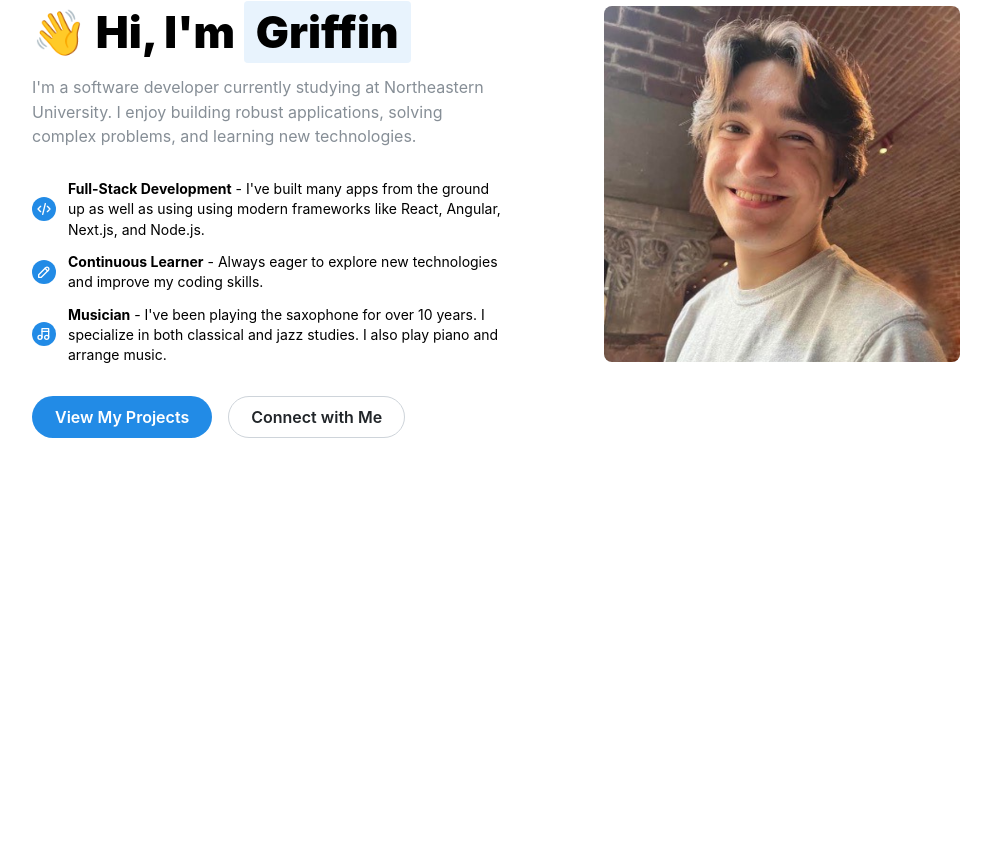
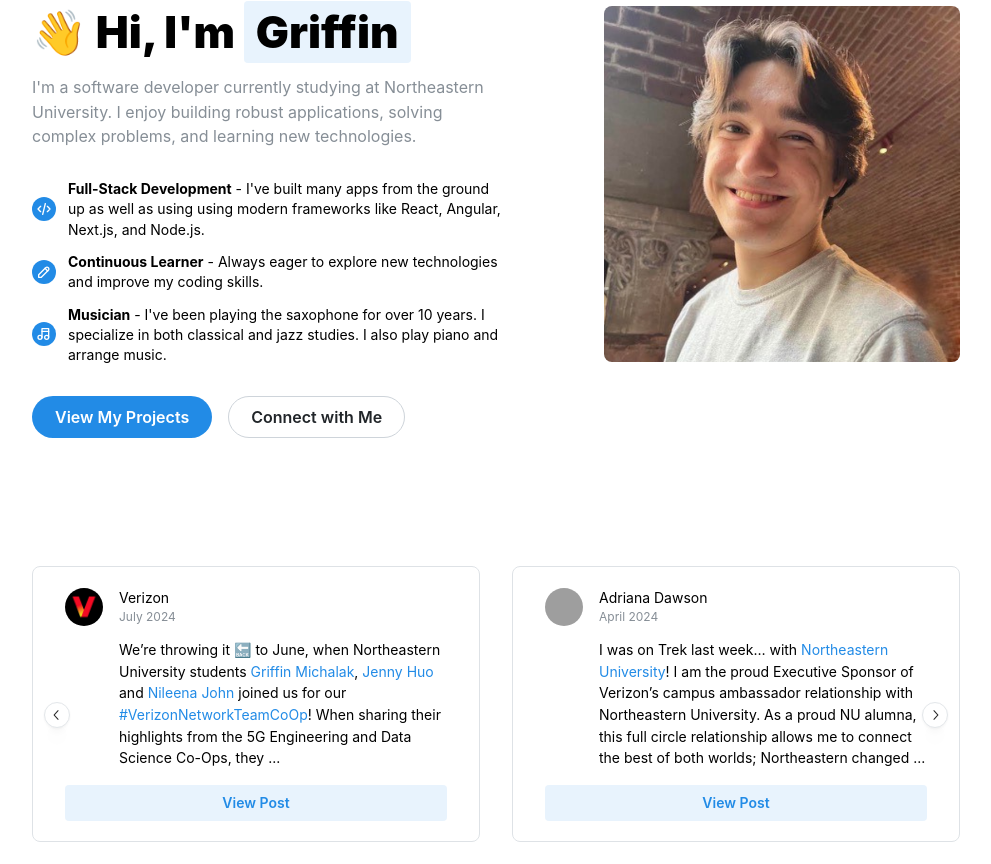
Before and after one commit to GriffinMichalak/gm-website, a Next.js app: page /about in a window 1280 px wide. Shown: the part 182-1046 px from the top of the page, without its empty margins (144-1135 px from the left). Before the commit the page ends 800 px from the top, so only its background shows below. Built offline with nearby package versions, Linux system fonts and the light colour scheme; grey boxes are pictures that could not be loaded.

Commit message:
feat: feature articles

```diff
--- a/components/AboutPage/AboutPage.tsx
+++ b/components/AboutPage/AboutPage.tsx
@@ -1,5 +1,6 @@
 import classes from './AboutPage.module.scss';
-import { IconBriefcase, IconCheck, IconCode, IconMusic, IconPencil } from '@tabler/icons-react';
+import { IconCheck, IconCode, IconMusic, IconPencil } from '@tabler/icons-react';
+import { Carousel } from '@mantine/carousel';
 import {
   Button,
   Container,
@@ -13,10 +14,55 @@ import {
 } from '@mantine/core';
 import { useMediaQuery } from '@mantine/hooks';
 import pfp from '../../assets/pfp.png';
+import verizon from '../../assets/verizon.png';
+import { MediaPost } from '../MediaPost/MediaPost';
 
 export function AboutPage() {
   const theme = useMantineTheme();
   const isMobile = useMediaQuery(`(max-width: ${theme.breakpoints.sm})`);
+
+  const featuredPosts = [
+    {
+      id: 1,
+      author: 'Verizon',
+      date: 'July 2024',
+      content:
+        '<p> We’re throwing it 🔙 to June, when Northeastern University students <a href="https://www.linkedin.com/in/griffinmichalak/" rel="noopener noreferrer" target="_blank">Griffin Michalak</a>, <a href="https://www.linkedin.com/in/jenny-huo88/" rel="noopener noreferrer" target="_blank">Jenny Huo</a> and <a href="https://www.linkedin.com/in/nileena-john/" rel="noopener noreferrer" target="_blank">Nileena John</a> joined us for our <a href="https://www.linkedin.com/feed/hashtag/?keywords=verizonnetworkteamcoop&highlightedUpdateUrns=urn%3Ali%3Aactivity%3A7223673673298128896" rel="noopener noreferrer" target="_blank">#VerizonNetworkTeamCoOp</a>! When sharing their highlights from the 5G Engineering and Data Science Co-Ops, they ...</p>',
+      image: verizon,
+      link: 'https://www.linkedin.com/feed/update/urn:li:activity:7223673673298128896/',
+    },
+    {
+      id: 2,
+      author: 'Adriana Dawson',
+      date: 'April 2024',
+      content:
+        '<p> I was on Trek last week… with <a href="https://www.linkedin.com/school/northeastern-university/posts/?feedView=all" rel="noopener noreferrer" target="_blank">Northeastern University</a>! I am the proud Executive Sponsor of Verizon’s campus ambassador relationship with Northeastern University. As a proud NU alumna, this full circle relationship allows me to connect the best of both worlds; Northeastern changed ...</p>',
+      image:
+        'https://media.licdn.com/dms/image/v2/C4E03AQGS65gvnVo0Eg/profile-displayphoto-shrink_400_400/profile-displayphoto-shrink_400_400/0/1632655330399?e=1749081600&v=beta&t=j0mXwFGObIUWGid-TTPAYfoMVlF8gSomZ5KXUuzJM1c',
+      link: 'https://www.linkedin.com/posts/adrianadawson_verizon-northeasternuniversity-engagement-activity-7173004231631589376--if9?utm_source=share&utm_medium=member_desktop&rcm=ACoAADLPCWAB9fOopcmF-rZxQykCNXuv5GPeFO4',
+    },
+    {
+      id: 3,
+      author: 'Cathleen Finn',
+      date: 'April 2024',
+      content: `<p> Congresswoman Ayanna Pressley packed the house at Verizon's Boston Hub for the Greater Boston Chamber of Commerce Women's Network event. Many thanks to [...] <a href="https://www.linkedin.com/in/nileena-john/" rel="noopener noreferrer" target="_blank">Nileena John</a> and <a href="https://www.linkedin.com/in/griffinmichalak/" rel="noopener noreferrer" target="_blank">Griffin Michalak</a> and partners Chelsea Falkenstein and Dragica Zoric for supporting this event.</p>`,
+      image:
+        'https://media.licdn.com/dms/image/v2/D4E03AQE1OgEEK0rUkA/profile-displayphoto-shrink_400_400/profile-displayphoto-shrink_400_400/0/1729174494360?e=1749081600&v=beta&t=wrPrZusC_AIgr0H4rWvW6VilTAfGFsrqUKEXQpAOf-A',
+      link: 'https://www.linkedin.com/posts/cathleenfinn_iamvz-womenshistorymonth-bosbizwomen-activity-7178735993011769344-3avb?utm_source=share&utm_medium=member_desktop&rcm=ACoAADLPCWAB9fOopcmF-rZxQykCNXuv5GPeFO4',
+    },
+  ];
+
+  const slides = featuredPosts.map((item) => (
+    <Carousel.Slide key={item.id}>
+      <MediaPost
+        author={item.author}
+        date={item.date}
+        content={item.content}
+        image={item.image}
+        link={item.link}
+      />
+    </Carousel.Slide>
+  ));
 
   return (
     <Container size="md">
@@ -98,6 +144,16 @@ export function AboutPage() {
           radius="md"
         />
       </div>
+      {/* ============ */}
+      <Carousel
+        slideSize={{ base: '100%', sm: '50%' }}
+        slideGap={{ base: 2, sm: 'xl' }}
+        align="start"
+        slidesToScroll={isMobile ? 1 : 2}
+        loop
+      >
+        {slides}
+      </Carousel>
     </Container>
   );
 }
--- /dev/null
+++ b/components/MediaPost/MediaPost.module.scss
@@ -0,0 +1,15 @@
+.comment {
+    padding: var(--mantine-spacing-lg) var(--mantine-spacing-xl);
+  }
+
+  .body {
+    padding-left: 54px;
+    padding-top: var(--mantine-spacing-sm);
+    font-size: var(--mantine-font-size-sm);
+  }
+
+  .content {
+    & > p:last-child {
+      margin-bottom: 0;
+    }
+  }
--- /dev/null
+++ b/components/MediaPost/MediaPost.tsx
@@ -0,0 +1,46 @@
+import { StaticImageData } from 'next/image';
+import classes from './MediaPost.module.scss';
+import { Avatar, Button, Group, Paper, Text, TypographyStylesProvider } from '@mantine/core';
+
+export interface MediaPostProps {
+  author: string;
+  date: string;
+  content: string;
+  image: StaticImageData | string;
+  link: string;
+}
+
+export function MediaPost({ author, date, content, image, link }: MediaPostProps) {
+  return (
+    <Paper withBorder radius="md" className={classes.comment}>
+      <Group>
+        <Avatar src={typeof image === 'string' ? image : image.src} alt={author} radius="xl" />
+        <div>
+          <Text fz="sm">{author}</Text>
+          <Text fz="xs" c="dimmed">
+            {date}
+          </Text>
+        </div>
+      </Group>
+      <TypographyStylesProvider className={classes.body}>
+        <div
+          className={classes.content}
+          dangerouslySetInnerHTML={{
+            __html: content,
+          }}
+        />
+      </TypographyStylesProvider>
+      <Button
+        component="a"
+        href={link}
+        target="_blank"
+        rel="noopener noreferrer"
+        mt="md"
+        variant="light"
+        fullWidth
+      >
+        View Post
+      </Button>
+    </Paper>
+  );
+}
--- a/package.json
+++ b/package.json
@@ -21,8 +21,9 @@
     "storybook:build": "storybook build"
   },
   "dependencies": {
-    "@mantine/core": "^7.17.2",
-    "@mantine/hooks": "7.17.2",
+    "@mantine/carousel": "^7.17.3",
+    "@mantine/core": "^7.17.3",
+    "@mantine/hooks": "^7.17.3",
     "@next/bundle-analyzer": "^15.2.3",
     "@tabler/icons-react": "^3.31.0",
     "next": "15.2.3",
--- a/pages/_app.tsx
+++ b/pages/_app.tsx
@@ -1,4 +1,6 @@
 import '@mantine/core/styles.css';
+import '@mantine/core/styles.css';
+import '@mantine/carousel/styles.css';
 
 import type { AppProps } from 'next/app';
 import Head from 'next/head';
```
Also changed, not shown: 2 other files (tests, documents, lock files or other folders).
